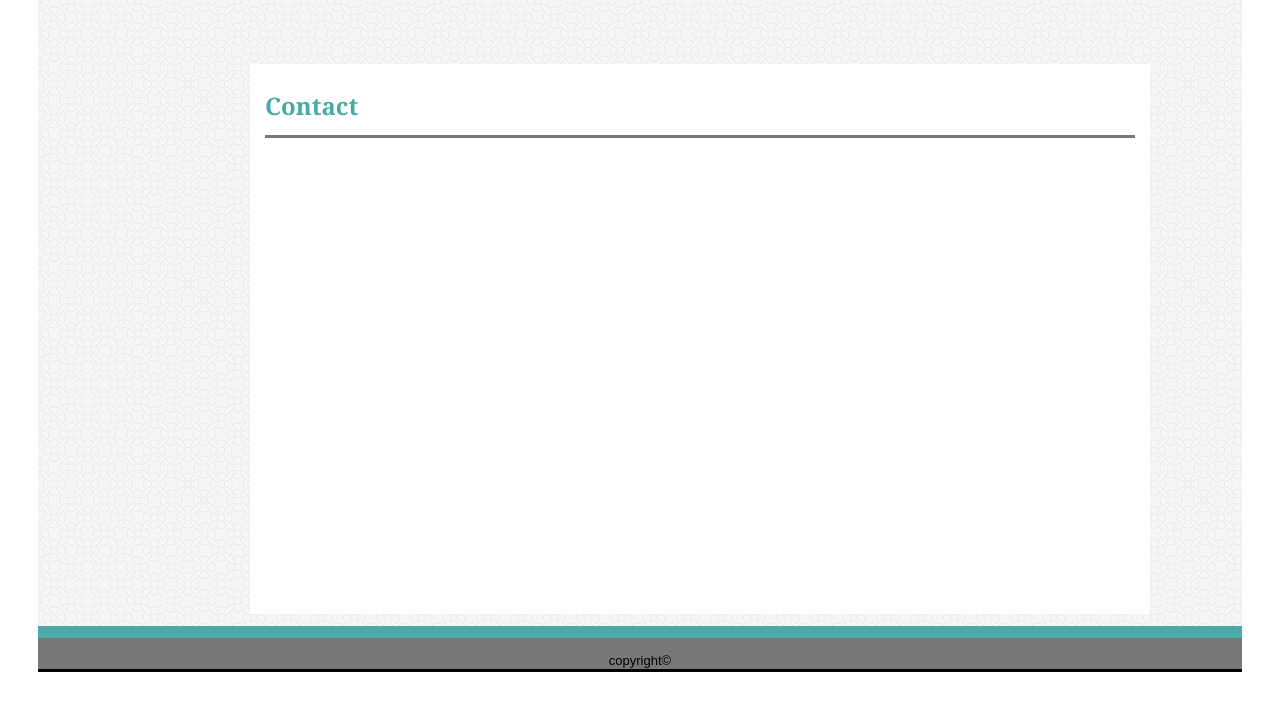
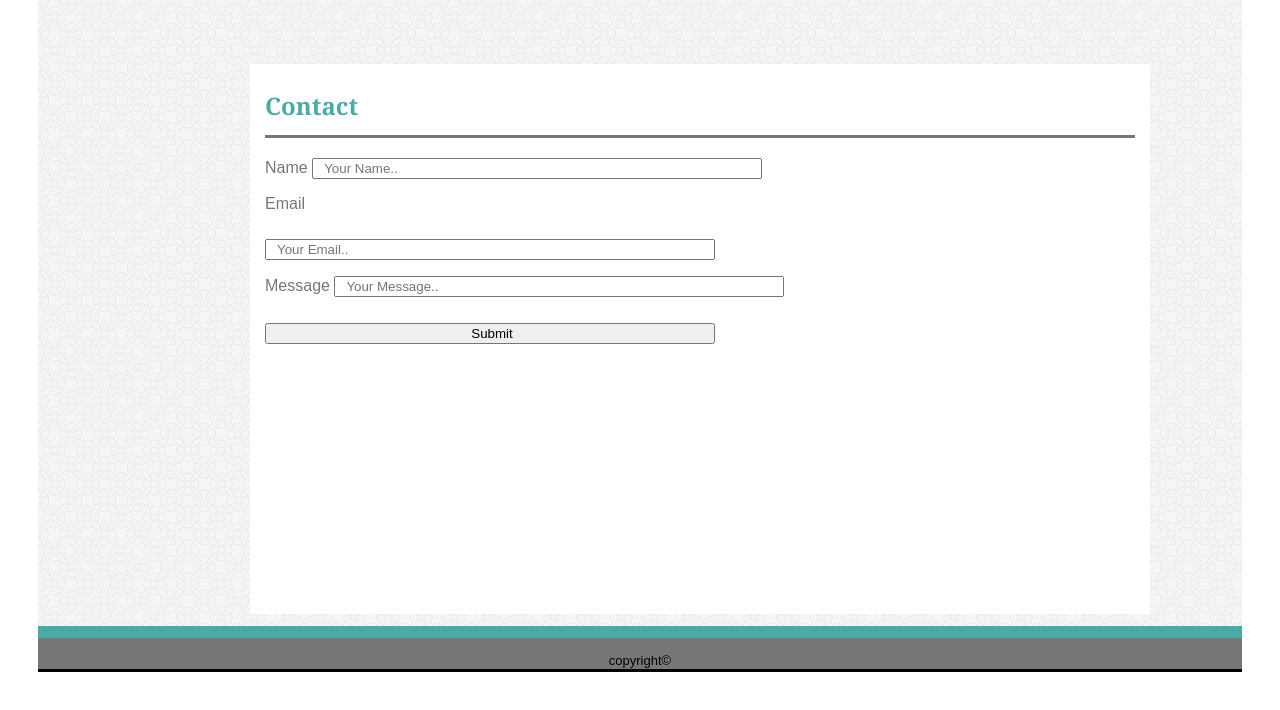
Before and after one commit to dsaftler/Basic-Portfolio, a plain HTML site: page contact.html in a window 1280 px wide. Shown: the part 121-831 px from the top of the page. Drawn offline with Linux system fonts and the light colour scheme.

Commit message:
Index Complete, Contact started

```diff
--- a/assets/css/style.css
+++ b/assets/css/style.css
@@ -3,7 +3,7 @@
 }
 
 body {
-    font-size: 18px;
+    font-size: 16px;
     font-family: Arial, "Helvetica Neue", Helvetica, sans-serif;
     background-color: #ffffff;
     padding: 30px;
@@ -29,8 +29,17 @@ footer {
     border-left-width: 0;
     border-right-width: 0;
 }
-p{
+p {
     padding: 0 0 10 0;
+}
+
+input, textarea, select, button {
+    width : 150px;
+    margin: 0;
+  /* from MDN */
+    -webkit-box-sizing: border-box; /* For legacy WebKit based browsers */
+       -moz-box-sizing: border-box; /* For legacy (Firefox <29) Gecko based browsers */
+            box-sizing: border-box;
 }
 .bg-pattern {
     clear: both;
@@ -136,3 +145,17 @@ h2 {
     width: 230px;
     height: 310px;
 }
+input,text {
+    width : 450px;
+    margin: 0;
+    padding-left: 10px;
+    -webkit-box-sizing: border-box; /* For legacy WebKit based browsers */
+       -moz-box-sizing: border-box; /* For legacy (Firefox <29) Gecko based browsers */
+            box-sizing: border-box;
+  }
+textarea {
+    height: 150;
+}
+submit {
+    width: 50px;
+}
--- a/contact.html
+++ b/contact.html
@@ -2,7 +2,6 @@
 
     <head>
         <title>Diana Saftler</title>
-            <link rel="stylesheet" href+"assets/css/reset.css">
         <link rel="stylesheet" href="assets/css/style.css">
         <link rel="icon" href="assets/images/Peony.jpg" type="image/jpg" sizes="16x16">
         <meta charset="UTD-8">
@@ -21,6 +20,25 @@
         <div class="bg-pattern">
             <div class="center-panel">
                 <h2>Contact</h2>
+                <div>
+                    <form>
+                        <label for="name">Name</label>
+                        <input type="text" name="name" placeholder="Your Name..">
+                    <p>
+                        <label for="email">Email</label>
+                    </p>
+                        <input type="text" name="email" placeholder="Your Email..">
+
+                    <p>
+                        <label for="message">Message</label>
+                        <input type="textarea"  name="message" placeholder="Your Message..">
+
+                    </p>
+                    <p>
+                        <input type="submit" value="Submit">
+                    </p>
+                      </form>
+                </div>
 
             </div>
         </div>
```
Also changed, not shown: index.html (+2 -5 lines), 1 other file. Lines whose indentation alone changed are shown as unchanged.
